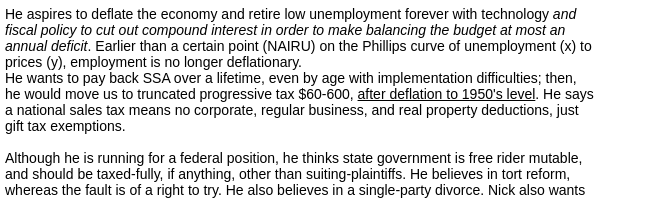
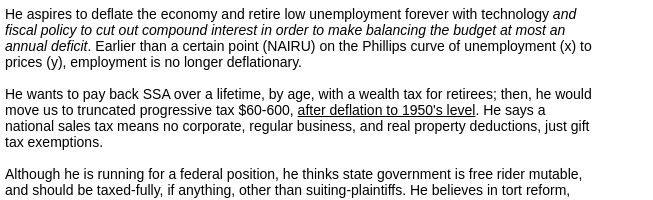
Before and after one commit to NickCarducci/TruncatedWholesaleTax, a React (Create React App) app: page / in a window 1280 px wide. Shown: the part 1203-1403 px from the top of the page, without its empty margins (0-653 px from the left). Built offline with nearby package versions, Linux system fonts and the light colour scheme; a web font is replaced by a local one.

Commit message:
Update App.js

```diff
--- a/src/App.js
+++ b/src/App.js
@@ -222,7 +222,9 @@ class App extends React.Component {
           <br />
           <br />
           {/*Do you prefer a truncated progressive tax to a flat tax? Savings in
-        public parks of UT, WY, NM lands, resources, and reserves.*/}
+        public parks of UT, WY, NM lands, resources, and reserves.
+        even by age with
+            implementation difficulties*/}
           <span>
             He aspires to deflate the economy and retire low unemployment
             forever with technology{space}
@@ -235,10 +237,11 @@ class App extends React.Component {
             deflationary.
           </span>
           <br />
+          <br />
           <span>
-            He wants to pay back SSA over a lifetime, even by age with
-            implementation difficulties; then, he would move us to truncated
-            progressive tax $60-600,{space}
+            He wants to pay back SSA over a lifetime, by age, with a wealth tax
+            for retirees; then, he would move us to truncated progressive tax
+            $60-600,{space}
             <a
               href="https://fred.stlouisfed.org/graph/?g=17fkn"
               style={{ color: "black" }}
@@ -325,6 +328,8 @@ class App extends React.Component {
               border: "0px solid"
             }}
           />
+          <br />
+          <br />
         </div>
       </div>
     );
```
